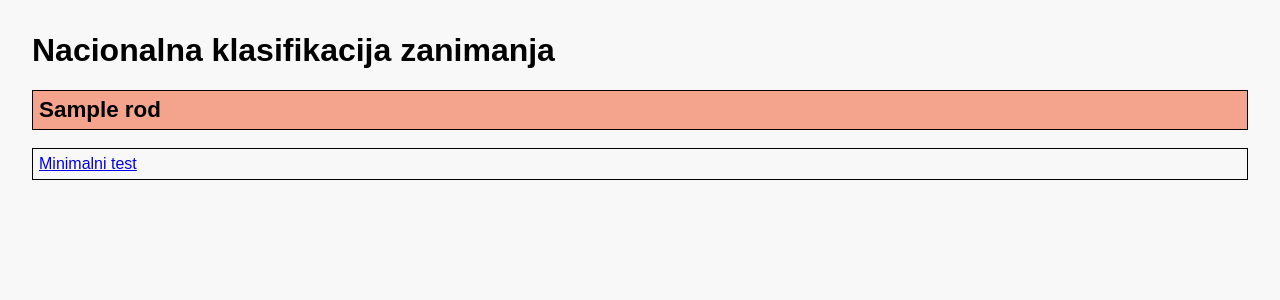
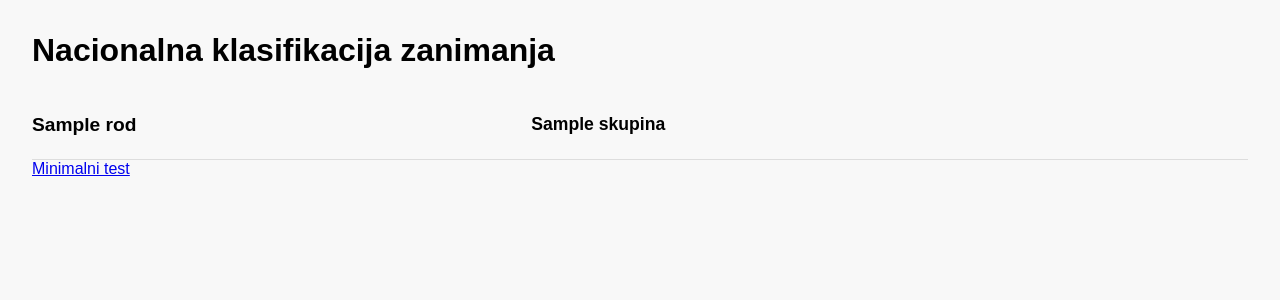
Before and after one commit to gluncic/NKZ10, a FastAPI app: template templates/index.html in a window 1280 px wide. Shown: the top 300 px of the page. Run offline with FastAPI, Linux system fonts and the light colour scheme; the template is opened without the code that fills it: most values are stand-ins (such as "Sample title", 1, 10 or a date in 2020); some libraries are stand-ins or nearby versions.

Commit message:
Update index.html 22

```diff
--- a/templates/index.html
+++ b/templates/index.html
@@ -2,11 +2,8 @@
 <html lang="hr">
 <head>
     <meta charset="UTF-8">
-  <title>NKZ – Tablični prikaz</title>
-  <meta http-equiv="Content-Security-Policy"
-        content="default-src 'self' https://unpkg.com;
-                 script-src 'self' 'unsafe-inline' https://unpkg.com;
-                 style-src 'self' 'unsafe-inline';">
+    <title>NKZ – Zanimanja</title>
+    <meta http-equiv="Content-Security-Policy" content="default-src 'self' https://unpkg.com; script-src 'self' 'unsafe-inline' https://unpkg.com; style-src 'self' 'unsafe-inline';">
     <style>
         body {
             font-family: sans-serif;
@@ -15,108 +12,127 @@
             color: black;
         }
         table {
+            width: 100%;
             border-collapse: collapse;
-      width: 100%;
         }
-    tr, td {
-      border: 1px solid black; /* kvadratni obrub */
-      padding: 6px;
+        th, td {
+            padding: 8px;
+            text-align: left;
+            border-bottom: 1px solid #ddd;
         }
-    /* Rod */
-    .rod-row {
-      background-color: rgba(242,80,34,0.5); /* poluprozirna narančasta */
+        th {
+            background-color: #f0f0f0;
         }
+        /* Rodovi: najveći font, bez uvlačenja */
         .rod-link {
-      color: black;
-      font-size: 1.4em;
-      font-weight: bold;
-      text-decoration: none;
-    }
-    .collapse-rod {
-      margin-left: 10px;
-      color: black;
-      font-size: 0.9em;
-      text-decoration: none;
-    }
-
-    /* Skupina */
-    .group-row {
-      background-color: rgba(0,120,215,0.5); /* poluprozirna plava */
-    }
-    .skupina-link {
             color: black;
             font-size: 1.2em;
             font-weight: bold;
             text-decoration: none;
         }
-    .collapse-group {
-      margin-left: 10px;
+        .rod-cell {
+            padding-left: 0; /* Bez uvlačenja za rod */
+        }
+        /* Skupine: malo uvučene, malo manji font */
+        .skupina-link {
             color: black;
-      font-size: 0.8em;
+            font-size: 1.1em;
+            font-weight: bold;
             text-decoration: none;
         }
-
-    /* Zanimanje */
-    .occupation-row {
-      background-color: #fff;
+        .skupina-cell {
+            padding-left: 20px; /* Uvlačenje za skupinu */
         }
+        .skupina-cell ul {
+            list-style-type: none;
+            padding-left: 0;
+            margin: 0;
+        }
+        .skupina-cell li {
+            margin: 4px 0;
+        }
+        /* Zanimanja: dodatno uvučena, najmanji font */
         .zanimanje-link {
             color: black;
             font-size: 1em;
             text-decoration: none;
         }
-    .collapse-occ {
-      margin-left: 10px;
-      color: black;
-      font-size: 0.8em;
-      text-decoration: none;
+        .zanimanje-cell {
+            padding-left: 40px; /* Uvlačenje za zanimanje */
         }
-
-    /* Opis */
-    .opis {
-      margin-top: 6px;
+        .zanimanje-cell ul {
+            list-style-type: none;
+            padding-left: 0;
+            margin: 0;
+        }
+        .zanimanje-cell li {
+            margin: 4px 0;
+        }
+        /* Opis zanimanja */
+        .opis-cell {
+            padding-left: 60px; /* Dodatno uvlačenje za opis */
             background: #f0f0f0;
             padding: 10px;
             font-style: italic;
-      border: 1px solid #ccc;
+            border-radius: 5px;
             color: black;
         }
+        .opis {
+            margin-top: 5px;
+        }
+        ul {
+            list-style-type: none;
+            padding-left: 0;
+        }
+        li {
+            margin: 4px 0;
+        }
     </style>
-  <script src="https://unpkg.com/htmx.org@1.9.2"></script>
 </head>
 <body>
     <h1>Nacionalna klasifikacija zanimanja</h1>
-
-  <table id="main-table">
-    <tbody id="table-body">
+    <table>
+        <tbody>
             {% for item in rods %}
-      <tr id="rod-{{ item.slug }}" class="rod-row">
-        <td>
-          <!-- collapsed rod -->
+                <tr id="rod-{{ item.slug }}">
+                    <td class="rod-cell">
                         <a class="rod-link"
                            href="#"
-             hx-get="/expand-rod/{{ item.slug }}"
+                           hx-get="/skupine/{{ item.slug }}"
                            hx-target="#rod-{{ item.slug }}"
                            hx-swap="outerHTML">
                             {{ item.rod }}
                         </a>
                     </td>
-      </tr>
+                    <td>
+                        <ul>
+                            {% for skupina in item.skupine %}
+                                <li>
+                                    <div id="skupina-{{ slugify(skupina) }}">
+                                        <a class="skupina-link"
+                                           href="#"
+                                           hx-get="/zanimanja/{{ slugify(skupina) }}"
+                                           hx-target="#skupina-{{ slugify(skupina) }}"
+                                           hx-swap="outerHTML">
+                                            {{ skupina }}
+                                        </a>
+                                    </div>
+                                </li>
+                            {% endfor %}
+                        </ul>
+                    </td>
+                    <td></td> </tr>
             {% endfor %}
         </tbody>
     </table>
 
-  <br>
-  <table>
-    <tbody id="test-tbody">
-      <tr>
-        <td>
-          <a href="#" hx-get="/test" hx-target="#test-tbody" hx-swap="outerHTML">
-            Minimalni test
-          </a>
-        </td>
-      </tr>
-    </tbody>
-  </table>
+    <div class="blok" id="test">
+        <a href="#" hx-get="/test" hx-target="#test" hx-swap="outerHTML">Minimalni test</a>
+    </div>
+
+    <script src="https://unpkg.com/htmx.org@1.9.2"></script>
+    <script>
+        console.log("htmx:", window.htmx);
+    </script>
 </body>
 </html>
```
Lines whose indentation alone changed are shown as unchanged.
